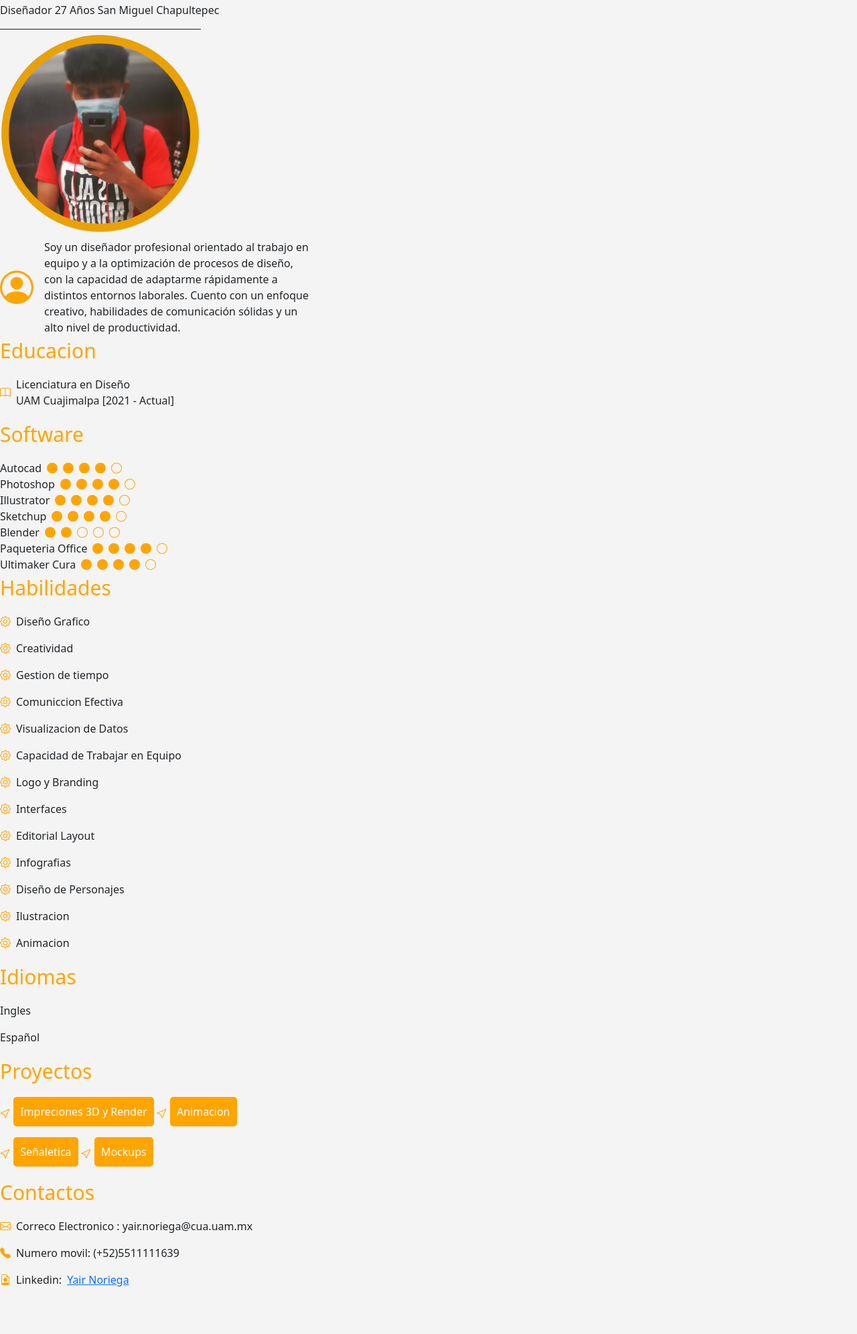
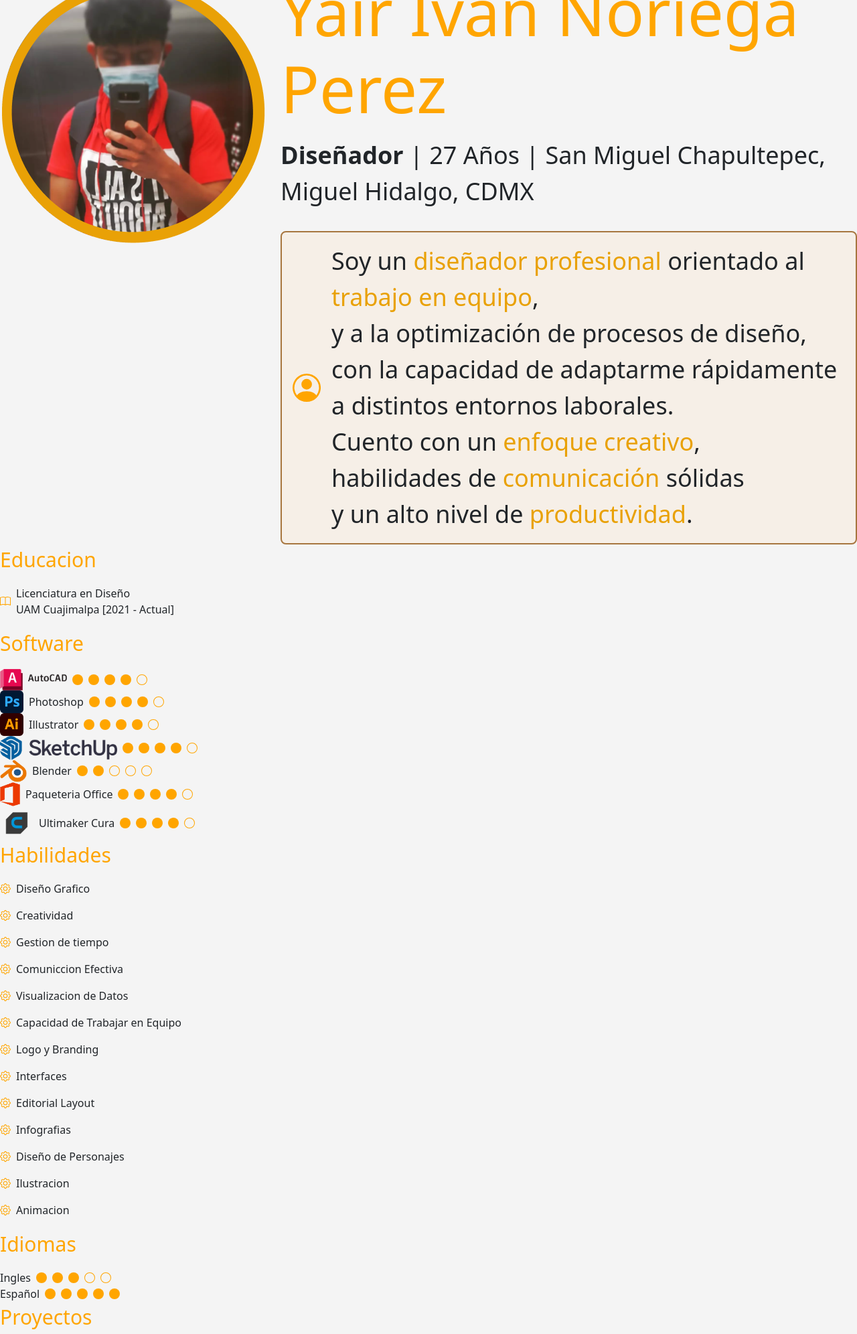
Before and after one commit to amigoalien/portfolio, a website: page index.html in a window 1280 px wide. Shown: the part 41-2033 px from the top of the page at 67% size. Before the commit the page ends 1980 px from the top, so only its background shows below. Drawn offline with nearby package versions, Linux system fonts and the light colour scheme; a web font is replaced by a local one.

Commit message:
se agregaron los puntos a .src se acomodo la imagen y el texto principal

```diff
--- a/index.html
+++ b/index.html
@@ -31,7 +31,7 @@
       integrity="sha384-YvpcrYf0tY3lHB60NNkmXc5s9fDVZLESaAA55NDzOxhy9GkcIdslK1eN7N6jIeHz"
       crossorigin="anonymous"
     ></script>
-      <!-- fin importacion bootstrap  -->
+        <!-- fin importacion bootstrap  -->
 
     <!--Tipografia -->
     <link rel="preconnect" href="https://fonts.googleapis.com">
@@ -41,22 +41,40 @@
     <!-- color de fondo-->
   <body style="background-color: #F4F4F4;"section>
     <!--Titulo-->
-      <h1 class="Titulo" style="font-size: 30px; color:#ffa500"> Yair Noriega </h1>
-      <p>Diseñador 27 Años San Miguel Chapultepec</p>
-      <img class="foto" alt = "foto de perfil" src="/src/img/Captura de pantalla 2025-02-25 092008.png"  style="width: 300px; height: auto;"/>
-      <div style="display: flex; align-items: center; gap: 16px;">
-        <svg style="fill:rgb(255, 165, 0);" xmlns="http://www.w3.org/2000/svg" width="50" height="50" fill="currentColor" class="bi bi-person-circle" viewBox="0 0 16 16">
-          <path d="M11 6a3 3 0 1 1-6 0 3 3 0 0 1 6 0"/>
-          <path fill-rule="evenodd" d="M0 8a8 8 0 1 1 16 0A8 8 0 0 1 0 8m8-7a7 7 0 0 0-5.468 11.37C3.242 11.226 4.805 10 8 10s4.757 1.225 5.468 2.37A7 7 0 0 0 8 1"/>
-        </svg>
+    <div style="display: flex; align-items: start; gap: 20px;">
+      <!-- Imagen a la izquierda -->
+      <img class="foto" alt="foto de perfil" src="./src/img/Captura de pantalla 2025-02-25 092008.png" style="width: 599px; height: auto; border-radius: 8px;"/>
 
-        <p style="margin: 0; max-width: 400px;">
-          Soy un diseñador profesional orientado al trabajo en equipo
-          y a la optimización de procesos de diseño,
-          con la capacidad de adaptarme rápidamente a distintos entornos laborales.
-          Cuento con un enfoque creativo, habilidades de comunicación sólidas y un alto nivel de productividad.
-        </p>
+      <!-- Contenido a la derecha -->
+      <div style="display: flex; flex-direction: column; gap: 16px;">
+        <h1 style="font-size: 96px; color:#ffa500; margin: 0;">Yair Ivan Noriega Perez</h1>
+        <p style="font-size: 36px" margin: 0;"><strong>Diseñador</strong> | 27 Años | San Miguel Chapultepec, Miguel Hidalgo, CDMX</p>
+
+        <div style="background-color: #F6EFE7; border: 2px solid #A7763F; padding: 16px; border-radius: 8px; max-width: 100%; display: flex; align-items: center; gap: 16px;">
+          <!-- Icono -->
+          <svg style="fill:rgb(255, 165, 0);" xmlns="http://www.w3.org/2000/svg" width="70" height="70" fill="currentColor" class="bi bi-person-circle" viewBox="0 0 16 16">
+            <path d="M11 6a3 3 0 1 1-6 0 3 3 0 0 1 6 0"/>
+            <path fill-rule="evenodd" d="M0 8a8 8 0 1 1 16 0A8 8 0 0 1 0 8m8-7a7 7 0 0 0-5.468 11.37C3.242 11.226 4.805 10 8 10s4.757 1.225 5.468 2.37A7 7 0 0 0 8 1"/>
+          </svg>
+
+          <!-- Texto -->
+          <p style="margin: 0; font-size: 36px; text-align: left;">
+            Soy un <span style="color: #E9A106;">diseñador profesional</span> orientado al <span style="color: #E9A106;">trabajo en equipo</span>,<br>
+            y a la optimización de procesos de diseño,<br>
+            con la capacidad de adaptarme rápidamente a distintos entornos laborales.<br>
+            Cuento con un <span style="color: #E9A106;">enfoque creativo</span>,<br>
+            habilidades de <span style="color: #E9A106;">comunicación</span> sólidas<br>
+            y un alto nivel de <span style="color: #E9A106;">productividad</span>.
+          </p>
+        </div>
+
+
+
+        </div>
       </div>
+    </div>
+
+
 
        <section>
         <p style="font-size: 30px; color:#ffa500">Educacion</p>
@@ -71,7 +89,7 @@
        <section>
         <p style="font-size: 30px;color:#ffa500">Software</p>
         <div style="display: flex; align-items: center; gap: 8px;">
-          <p style="margin: 0;">Autocad</p>
+          <img class="foto" alt = "AutoCad_new_logosrc" src="./src/img/AutoCad_new_logo.svg.png"style="width: 100px; height: auto;"/>
           <svg style="fill:orange;" xmlns="http://www.w3.org/2000/svg" width="16" height="16" viewBox="0 0 16 16">
             <circle cx="8" cy="8" r="8"/>
           </svg>
@@ -90,6 +108,7 @@
         </div>
 
         <div style="display: flex; align-items: center; gap: 8px;">
+          <img class="foto" alt = "AutoCad_new_logosrc" src="./src/img/Adobe_Photoshop_CC_icon.svg.png"style="width: 35px; height: auto;"/>
           <p style="margin: 0;">Photoshop</p>
           <svg style="fill:orange;" xmlns="http://www.w3.org/2000/svg" width="16" height="16" viewBox="0 0 16 16">
             <circle cx="8" cy="8" r="8"/>
@@ -109,6 +128,7 @@
         </div>
 
         <div style="display: flex; align-items: center; gap: 8px;">
+          <img class="foto" alt = "AutoCad_new_logosrc" src="./src/img/Adobe_Illustrator_CC_icon.svg.png"style="width: 35px; height: auto;"/>
           <p style="margin: 0;">Illustrator</p>
           <svg style="fill:orange;" xmlns="http://www.w3.org/2000/svg" width="16" height="16" viewBox="0 0 16 16">
             <circle cx="8" cy="8" r="8"/>
@@ -128,7 +148,8 @@
         </div>
 
         <div style="display: flex; align-items: center; gap: 8px;">
-          <p style="margin: 0;">Sketchup</p>
+          <img class="foto" alt = "AutoCad_new_logosrc" src="./src/img/SketchUp_Logo_2020.svg.png"style="width: 175px; height: auto;"/>
+
           <svg style="fill:orange;" xmlns="http://www.w3.org/2000/svg" width="16" height="16" viewBox="0 0 16 16">
             <circle cx="8" cy="8" r="8"/>
           </svg>
@@ -147,6 +168,8 @@
         </div>
 
         <div style="display: flex; align-items: center; gap: 8px;">
+          <img class="foto" alt = "AutoCad_new_logosrc" src="./src/img/Blender_logo_no_text.svg.png"style="width: 40px; height: auto;"/>
+
           <p style="margin: 0;">Blender</p>
           <svg style="fill:orange;" xmlns="http://www.w3.org/2000/svg" width="16" height="16" viewBox="0 0 16 16">
             <circle cx="8" cy="8" r="8"/>
@@ -166,6 +189,7 @@
         </div>
 
         <div style="display: flex; align-items: center; gap: 8px;">
+          <img class="foto" alt = "AutoCad_new_logosrc" src="./src/img/Microsoft_Office_logo_(2013–2019).svg.png"style="width: 30px; height: auto;"/>
           <p style="margin: 0;">Paqueteria Office</p>
           <svg style="fill:orange;" xmlns="http://www.w3.org/2000/svg" width="16" height="16" viewBox="0 0 16 16">
             <circle cx="8" cy="8" r="8"/>
@@ -184,6 +208,7 @@
           </svg>
         </div>
         <div style="display: flex; align-items: center; gap: 8px;">
+          <img class="foto" alt = "AutoCad_new_logosrc" src="./src/img/Ultimaker_cura.png"style="width: 50px; height: auto;"/>
           <p style="margin: 0;">Ultimaker Cura</p>
           <svg style="fill:orange;" xmlns="http://www.w3.org/2000/svg" width="16" height="16" viewBox="0 0 16 16">
             <circle cx="8" cy="8" r="8"/>
@@ -313,8 +338,43 @@
 
        <section>
          <p style="font-size: 30px;color:#ffa500">Idiomas</p>
-              <p>Ingles</p>
-              <p>Español</p>
+              <div style="display: flex; align-items: center; gap: 8px;">
+                <p style="margin: 0;">Ingles</p>
+                <svg style="fill:orange;" xmlns="http://www.w3.org/2000/svg" width="16" height="16" viewBox="0 0 16 16">
+                  <circle cx="8" cy="8" r="8"/>
+                </svg>
+                <svg style="fill:orange;" xmlns="http://www.w3.org/2000/svg" width="16" height="16" viewBox="0 0 16 16">
+                  <circle cx="8" cy="8" r="8"/>
+                </svg>
+                <svg style="fill:orange;" xmlns="http://www.w3.org/2000/svg" width="16" height="16" viewBox="0 0 16 16">
+                  <circle cx="8" cy="8" r="8"/>
+                </svg>
+                <svg style="fill:orange;" xmlns="http://www.w3.org/2000/svg" width="16" height="16" viewBox="0 0 16 16">
+                  <path d="M8 15A7 7 0 1 1 8 1a7 7 0 0 1 0 14m0 1A8 8 0 1 0 8 0a8 8 0 0 0 0 16"/>
+                </svg>
+                <svg style="fill:orange;" xmlns="http://www.w3.org/2000/svg" width="16" height="16" viewBox="0 0 16 16">
+                  <path d="M8 15A7 7 0 1 1 8 1a7 7 0 0 1 0 14m0 1A8 8 0 1 0 8 0a8 8 0 0 0 0 16"/>
+                </svg>
+              </div>
+              <div style="display: flex; align-items: center; gap: 8px;">
+                <p style="margin: 0;">Español</p>
+                <svg style="fill:orange;" xmlns="http://www.w3.org/2000/svg" width="16" height="16" viewBox="0 0 16 16">
+                  <circle cx="8" cy="8" r="8"/>
+                </svg>
+                <svg style="fill:orange;" xmlns="http://www.w3.org/2000/svg" width="16" height="16" viewBox="0 0 16 16">
+                  <circle cx="8" cy="8" r="8"/>
+                </svg>
+                <svg style="fill:orange;" xmlns="http://www.w3.org/2000/svg" width="16" height="16" viewBox="0 0 16 16">
+                  <circle cx="8" cy="8" r="8"/>
+                </svg>
+                <svg style="fill:orange;" xmlns="http://www.w3.org/2000/svg" width="16" height="16" viewBox="0 0 16 16">
+                  <circle cx="8" cy="8" r="8"/>
+                </svg>
+                <svg style="fill:orange;" xmlns="http://www.w3.org/2000/svg" width="16" height="16" viewBox="0 0 16 16">
+                  <circle cx="8" cy="8" r="8"/>
+                </svg>
+              </div>
+
        </section>
 
        <section>
```
Also changed, not shown: src/img/Adobe_Illustrator_CC_icon.svg.png (added), src/img/Adobe_Photoshop_CC_icon.svg.png (added), src/img/AutoCad_new_logo.svg.png (added), src/img/Blender_logo_no_text.svg.png (added), src/img/Microsoft_Office_logo_(2013–2019).svg.png (added), src/img/SketchUp_Logo_2020.svg.png (added), src/img/Ultimaker_cura.png (added).
